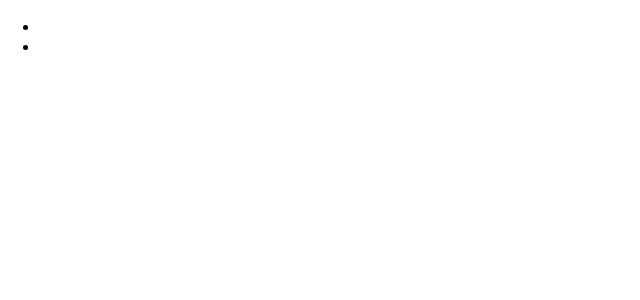
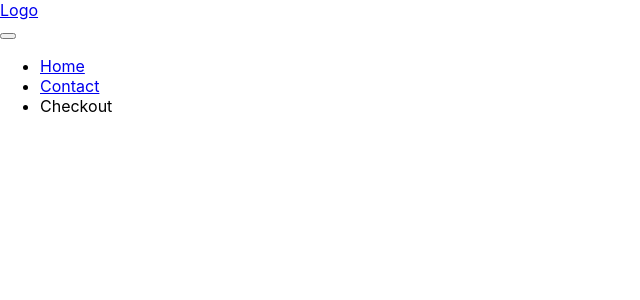
Before and after one commit to asimenstad/javascript-frameworks-ca, a React (Create React App) app: page / in a window 1280 px wide. Shown: the top 300 px of the page, without its empty margins (0-640 px from the left). Built offline with nearby package versions, Linux system fonts and the light colour scheme.

Commit message:
Created header, footer and layout component

```diff
--- a/src/App.js
+++ b/src/App.js
@@ -1,4 +1,5 @@
 import React from "react";
+import { Routes, Route } from "react-router-dom";
 import Header from "./components/Header";
 
 function App() {
--- a/src/components/Header/index.jsx
+++ b/src/components/Header/index.jsx
@@ -1,12 +1,14 @@
+import React from "react";
+import { Link } from "react-router-dom";
+import Nav from "../Nav";
+
 function Header() {
   return (
     <header>
-      <nav>
-        <ul>
-          <li></li>
-          <li></li>
-        </ul>
-      </nav>
+      <div>
+        <Link to="/">Logo</Link>
+      </div>
+      <Nav />
     </header>
   );
 }
--- /dev/null
+++ b/src/components/Nav/index.jsx
@@ -0,0 +1,25 @@
+import React from "react";
+import { Link } from "react-router-dom";
+
+function Nav() {
+  return (
+    <nav>
+      <button className="hamburger">
+        <span className="top"></span>
+        <span className="middle"></span>
+        <span className="bottom"></span>
+      </button>
+      <ul>
+        <li>
+          <Link to="/">Home</Link>
+        </li>
+        <li>
+          <Link to="/contact">Contact</Link>
+        </li>
+        <li>Checkout</li>
+      </ul>
+    </nav>
+  );
+}
+
+export default Nav;
--- a/src/index.js
+++ b/src/index.js
@@ -1,13 +1,16 @@
-import React from 'react';
-import ReactDOM from 'react-dom/client';
-import './index.css';
-import App from './App';
-import reportWebVitals from './reportWebVitals';
+import React from "react";
+import ReactDOM from "react-dom/client";
+import "./index.css";
+import App from "./App";
+import reportWebVitals from "./reportWebVitals";
+import { BrowserRouter } from "react-router-dom";
 
-const root = ReactDOM.createRoot(document.getElementById('root'));
+const root = ReactDOM.createRoot(document.getElementById("root"));
 root.render(
   <React.StrictMode>
-    <App />
+    <BrowserRouter>
+      <App />
+    </BrowserRouter>
   </React.StrictMode>
 );
 
```
Also changed, not shown: src/components/Footer/index.jsx (added, +8 -0 lines), src/components/Layout/index.jsx (added, +14 -0 lines).
